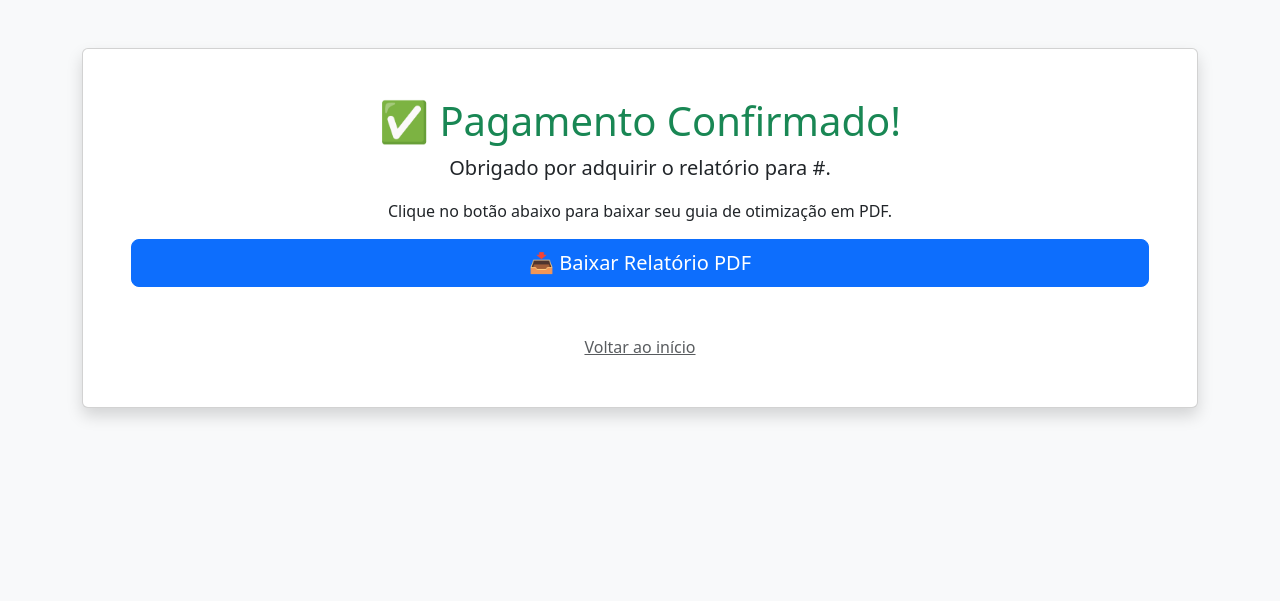
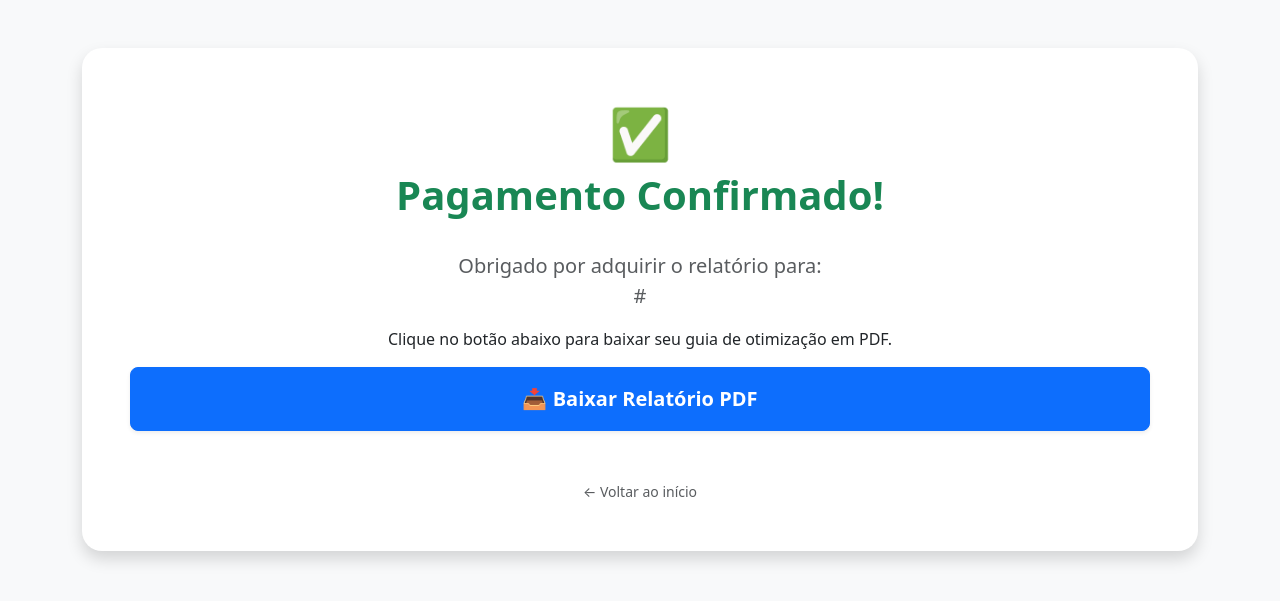
Before and after one commit to Domingos-Neto/SEO-Checker, a Flask app: template templates/checkout.html in a window 1280 px wide. Shown: the top 601 px of the page. Run offline with Flask 3, Linux system fonts and the light colour scheme; the template is opened without the code that fills it: most values are stand-ins (such as "Sample title", 1, 10 or a date in 2020).

Commit message:
Update checkout.html

```diff
--- a/templates/checkout.html
+++ b/templates/checkout.html
@@ -6,14 +6,22 @@
     <link href="https://cdn.jsdelivr.net/npm/bootstrap@5.3.0/dist/css/bootstrap.min.css" rel="stylesheet">
 </head>
 <body class="bg-light">
-    <div class="container mt-5 text-center">
-        <div class="card p-5 shadow">
-            <h1 class="text-success">✅ Pagamento Confirmado!</h1>
-            <p class="lead">Obrigado por adquirir o relatório para <strong>{{ report.url }}</strong>.</p>
+    <div class="container mt-5">
+        <div class="card p-5 shadow text-center border-0" style="border-radius: 20px;">
+            <div class="mb-4">
+                <span style="font-size: 50px;">✅</span>
+                <h1 class="text-success fw-bold">Pagamento Confirmado!</h1>
+            </div>
+            <p class="lead text-muted">Obrigado por adquirir o relatório para:<br><strong>{{ report.url }}</strong></p>
             <p>Clique no botão abaixo para baixar seu guia de otimização em PDF.</p>
-            <a href="/download_pdf" class="btn btn-primary btn-lg">📥 Baixar Relatório PDF</a>
-            <br><br>
-            <a href="/" class="text-muted">Voltar ao início</a>
+
+            <a href="/download_pdf" class="btn btn-primary btn-lg px-5 py-3 fw-bold shadow-sm">
+                📥 Baixar Relatório PDF
+            </a>
+
+            <div class="mt-5">
+                <a href="/" class="text-decoration-none text-muted small">← Voltar ao início</a>
+            </div>
         </div>
     </div>
 </body>
```
